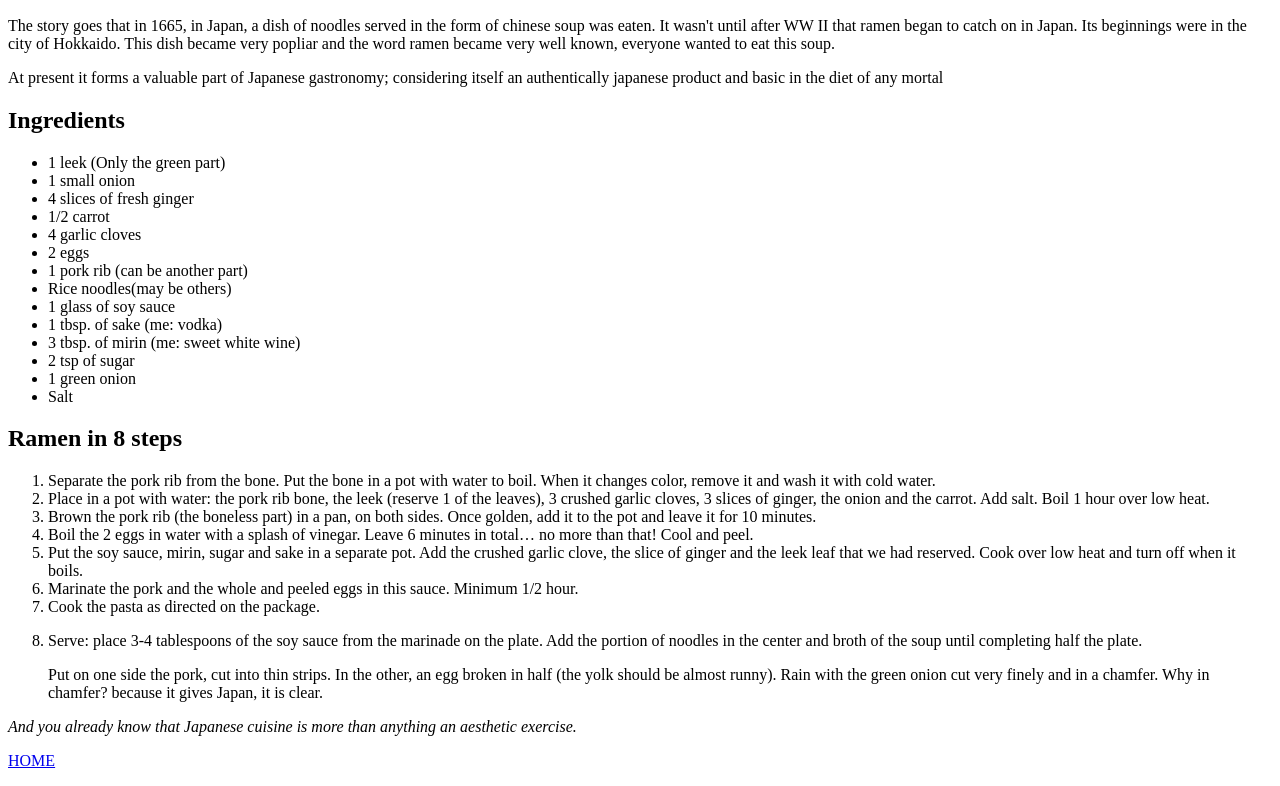
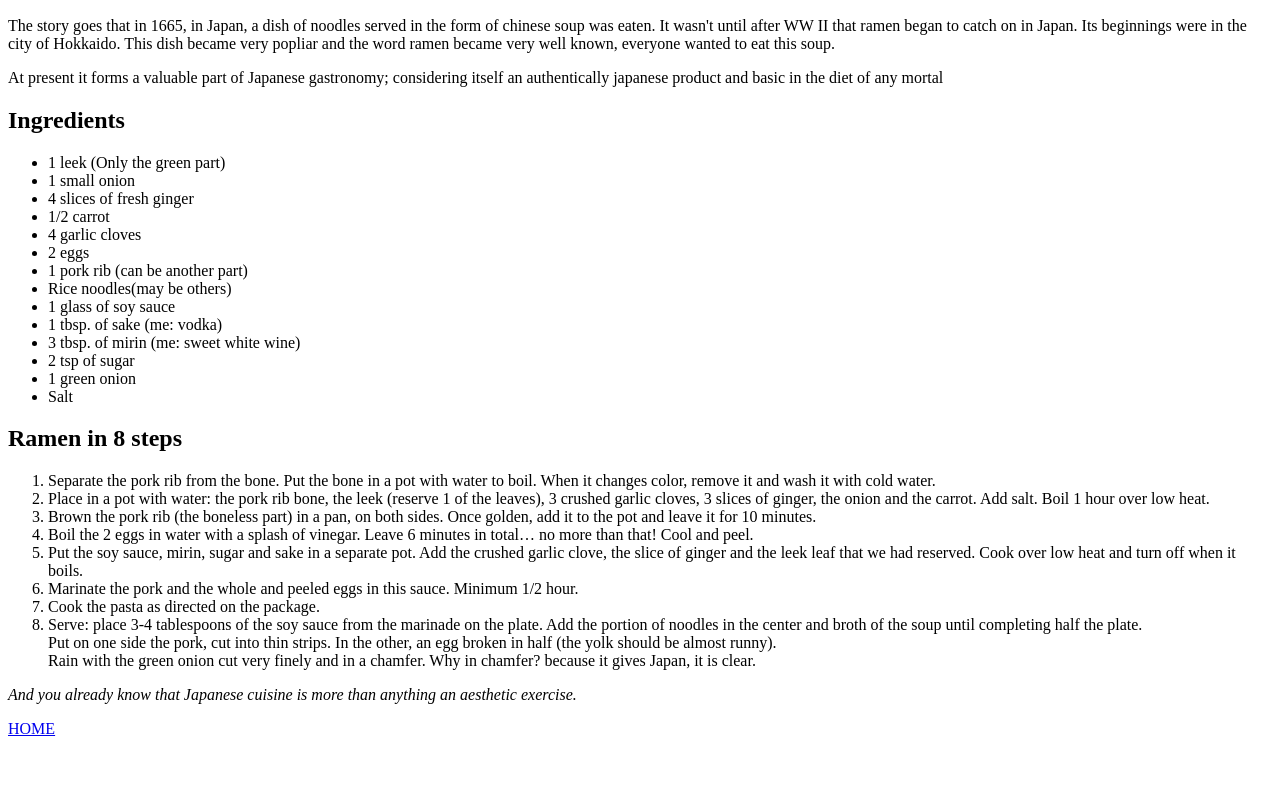
Before and after one commit to FrancoPriotto/odin-recipes, a plain HTML site: page recipes/jramen.html in a window 1280 px wide. Shown: the part 801-1587 px from the top of the page. After the commit the page ends 1555 px from the top, so only its background shows below. Drawn offline with Linux system fonts and the light colour scheme.

Commit message:
add jramen.html

```diff
--- a/recipes/jramen.html
+++ b/recipes/jramen.html
@@ -48,10 +48,10 @@
         <li>Put the soy sauce, mirin, sugar and sake in a separate pot. Add the crushed garlic clove, the slice of ginger and the leek leaf that we had reserved. Cook over low heat and turn off when it boils.</li>
         <li>Marinate the pork and the whole and peeled eggs in this sauce. Minimum 1/2 hour.</li>
         <li>Cook the pasta as directed on the package.</li>
-        <li><p>Serve: place 3-4 tablespoons of the soy sauce from the marinade on the plate.
-            Add the portion of noodles in the center and broth of the soup until completing half the plate.</p>
-            <p>Put on one side the pork, cut into thin strips. In the other, an egg broken in half (the yolk should be almost runny).
-            Rain with the green onion cut very finely and in a chamfer. Why in chamfer? because it gives Japan, it is clear.</p>
+        <li>Serve: place 3-4 tablespoons of the soy sauce from the marinade on the plate.
+            Add the portion of noodles in the center and broth of the soup until completing half the plate.<br>
+            Put on one side the pork, cut into thin strips. In the other, an egg broken in half (the yolk should be almost runny).<br>
+            Rain with the green onion cut very finely and in a chamfer. Why in chamfer? because it gives Japan, it is clear.
         </li>
 
 
```
